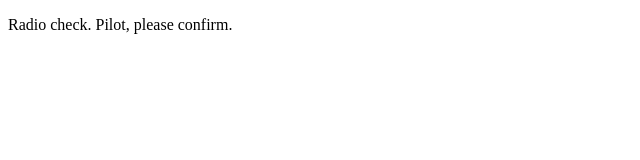
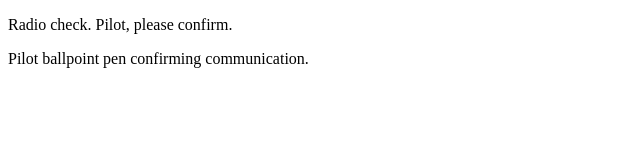
Before and after one commit to justinfricke01/communication-log, a plain HTML site: page index.html in a window 1280 px wide. Shown: the whole page, without its empty margins (0-640 px from the left). Drawn offline with Linux system fonts and the light colour scheme.

Commit message:
Added pilot communication

```diff
--- a/index.html
+++ b/index.html
@@ -2,5 +2,6 @@
 <html>
    <body>
       <p>Radio check. Pilot, please confirm.</p>
+      <p>Pilot ballpoint pen confirming communication.</p>
    </body>
 </html>
```
